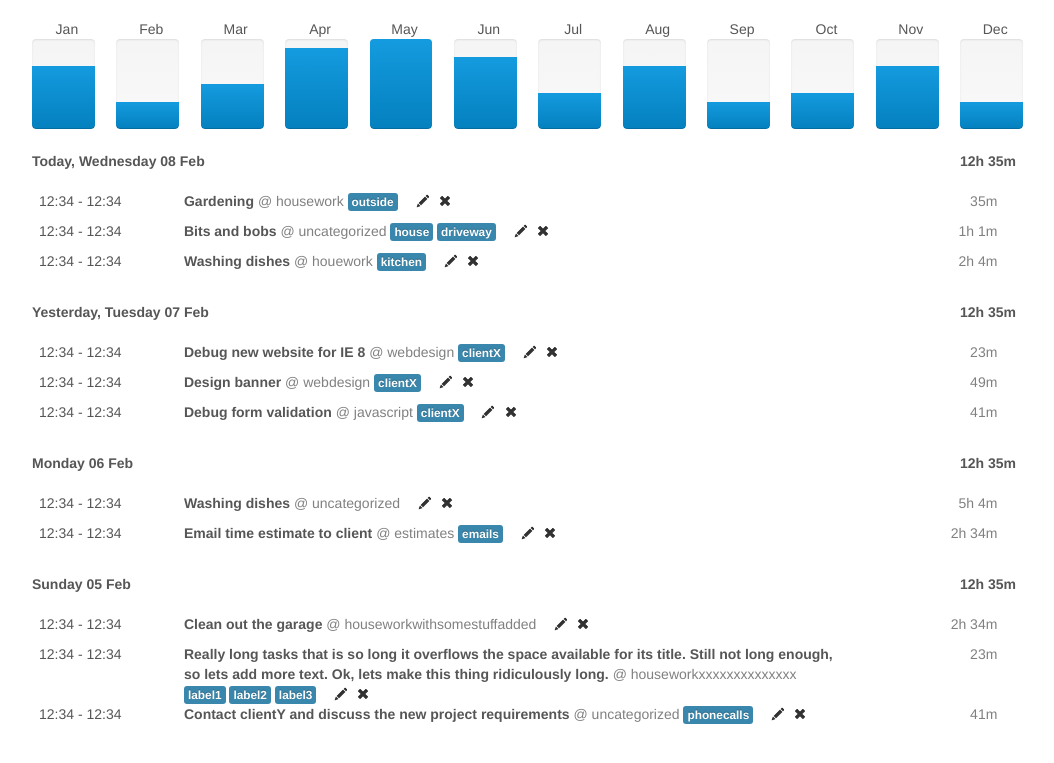
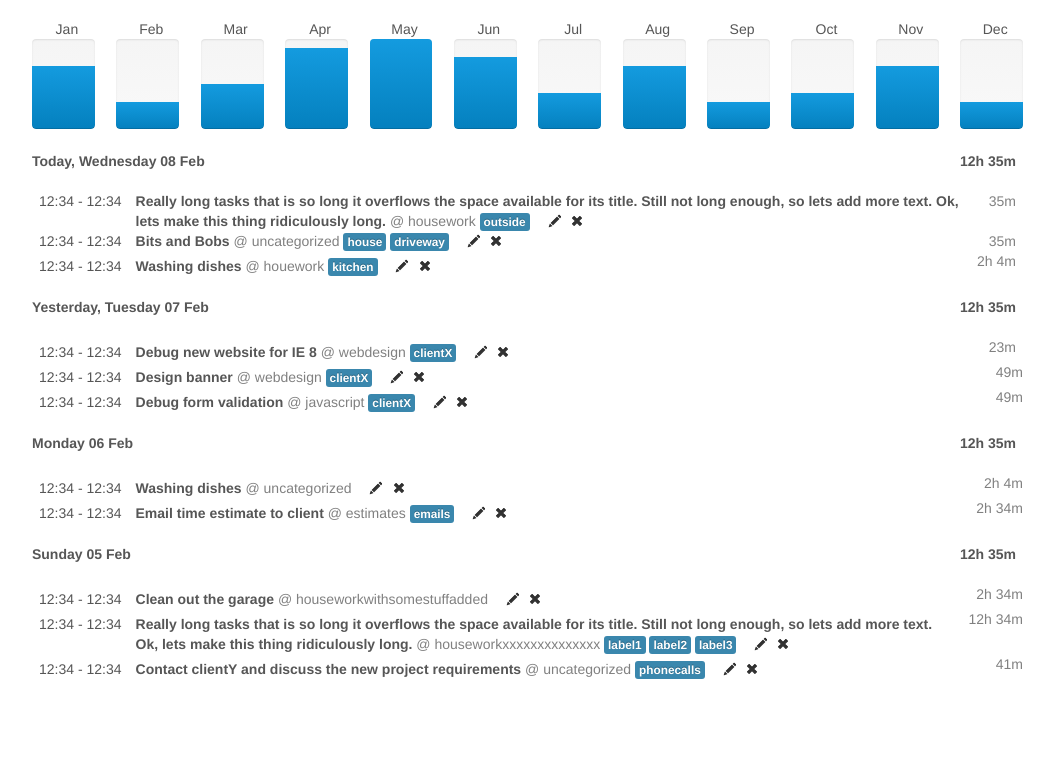
Before and after one commit to jcbrand/klokwerk.js, a plain HTML site: page prototype.html in a window 1280 px wide. Shown: the part 649-1412 px from the top of the page, without its empty margins (109-1163 px from the left). Drawn offline with nearby package versions, Linux system fonts and the light colour scheme.

Commit message:
Fix finished-task rows

```diff
--- a/klokwerk.css
+++ b/klokwerk.css
@@ -168,7 +168,7 @@ span.category {
 }
 
 .hero-unit input#organisation,
-.hero-unit input#task_name {
+.hero-unit input#task-name {
   width: -webkit-calc(100% - 35px);
   width: -moz-calc(100% - 35px);
   width: -o-calc(100% - 35px);
@@ -181,6 +181,25 @@ span.category {
 
 .input-append button.add-on {
     height: inherit;
+}
+
+div.task-times,
+div.task-details,
+div.task-spent {
+    display: table-cell;
+}
+
+div.task-spent,
+div.task-details {
+    padding-left: 1em;
+}
+
+div.task-details {
+    width: 100%;
+}
+
+div.task-times {
+    white-space: nowrap;
 }
 
 time {
--- a/klokwerk.js
+++ b/klokwerk.js
@@ -94,7 +94,7 @@
 
         addTask: function () {
             var $form = this.$el.find('form'),
-                $taskname = $form.find('#task_name'),
+                $taskname = $form.find('#task-name'),
                 arr = $taskname.attr('value').split('@'),
                 desc = arr[0],
                 cat = arr[1] || 'uncategorized',
@@ -123,7 +123,7 @@
             } else {
                 $form.validate({
                     highlight: function () {
-                        $form.find('#task_name').addClass('error').wrap('<span class="control-group error"/>');
+                        $form.find('#task-name').addClass('error').wrap('<span class="control-group error"/>');
                     },
                     submitHandler: $.proxy(function () {
                         this.addTask();
--- a/prototype.html
+++ b/prototype.html
@@ -20,7 +20,7 @@
                 <h1>Kl⚙kwerk &nbsp;<small>Track your time</small></h1>
                 <form class="row-fluid form-inline tracker-form">
                     <span class="span4 input-append">
-                        <input type="text" name="task_name" id="task_name" required="required" autofocus="autofocus" placeholder="What are you doing right now?" tabindex="1"/>
+                        <input type="text" name="task-name" id="task-name" required="required" autofocus="autofocus" placeholder="What are you doing right now?" tabindex="1"/>
                         <a href="#" class="btn help_button" data-toggle="popover" data-placement="bottom" tabindex="-1"
                             data-content="This could be any activity for which you would like to track the time spent. For example designing a flyer, writing an article or fixing a software bug."
                             title="" data-original-title="Name your current activity"><i class="icon-question-sign"></i></a>
@@ -152,45 +152,47 @@
                     <span class="span2"><time class="spent pull-right"><span class="hours">12</span><span class="minutes">35</span></time></span>
                 </p>
                 <ul class="unstyled tasklist">
-                    <li class="finished-task row-fluid clearfix">
-                        <span class="span2"><time>12:34</time> - <time>12:34</time></span>
-                        <span class="span8"><strong class="task_name">
-                            Gardening
-                            </strong><span class="category">housework</span>
+                    <li class="finished-task clearfix">
+                        <div class="task-times"><time>12:34</time> - <time>12:34</time></div>
+                        <div class="task-details">
+                            <strong class="task-name">Really long tasks that is so long it overflows the space
+                            available for its title. Still not long enough, so lets add more text. Ok, lets make this thing
+                            ridiculously long.</strong>
+                            <span class="category">housework</span>
                             <span class="clickable label label-info">outside</span>
                             <i class="clickable icon-pencil"></i>
                             <i class="clickable icon-remove"></i>
-                        </span>
-                        <span class="span2">
-                            <time class="spent pull-right"><span class="minutes">35</span></time>
-                        </span>
+                        </div>
+                        <div class="task-spent">
+                            <time class="spent"><span class="minutes">35</span></time>
+                        </div>
                     </li>
-                    <li class="row-fluid clearfix">
-                        <span class="span2"><time>12:34</time> - <time>12:34</time></span>
-                        <span class="span8">
-                            <strong class="task_name">Bits and bobs</strong>
+                    <li class="finished-task clearfix">
+                        <div class="task-times"><time>12:34</time> - <time>12:34</time></div>
+                        <div class="task-details">
+                            <strong class="task-name">Bits and Bobs</strong>
                             <span class="category">uncategorized</span>
                             <span class="clickable label label-info">house</span>
                             <span class="clickable label label-info">driveway</span>
                             <i class="clickable icon-pencil"></i>
                             <i class="clickable icon-remove"></i>
-                        </span>
-                        <span class="span2">
-                            <time class="spent pull-right"><span class="hours">1</span><span class="minutes">1</span></time>
-                        </span>
+                        </div>
+                        <div class="task-spent">
+                            <time class="spent"><span class="minutes">35</span></time>
+                        </div>
                     </li>
-                    <li class="row-fluid clearfix">
-                        <span class="span2"><time>12:34</time> - <time>12:34</time></span>
-                        <span class="span8">
-                            <strong class="task_name">Washing dishes</strong>
+                    <li class="finished-task clearfix">
+                        <div class="task-times"><time>12:34</time> - <time>12:34</time></div>
+                        <div class="task-details">
+                            <strong class="task-name">Washing dishes</strong>
                             <span class="category">houework</span>
                             <span class="clickable label label-info">kitchen</span>
                             <i class="clickable icon-pencil"></i>
                             <i class="clickable icon-remove"></i>
-                        </span>
-                        <span class="span2">
+                        </div>
+                        <div class="task-spent">
                             <time class="spent pull-right"><span class="hours">2</span><span class="minutes">4</span></time>
-                        </span>
+                        </div>
                     </li>
                 </ul>
                 <p class="row-fluid day_heading">
@@ -198,44 +200,44 @@
                     <span class="span2"><time class="spent pull-right"><span class="hours">12</span><span class="minutes">35</span></time></span>
                 </p>
                 <ul class="unstyled tasklist">
-                    <li class="row-fluid clearfix">
-                        <span class="span2"><time>12:34</time> - <time>12:34</time></span>
-                        <span class="span8">
-                            <strong class="task_name">Debug new website for IE 8</strong>
+                    <li class="finished-task clearfix">
+                        <div class="task-times"><time>12:34</time> - <time>12:34</time></div>
+                        <div class="task-details">
+                            <strong class="task-name">Debug new website for IE 8</strong>
                             <span class="category">webdesign</span>
                             <span class="clickable label label-info">clientX</span>
                             <i class="clickable icon-pencil"></i>
                             <i class="clickable icon-remove"></i>
-                        </span>
-                        <span class="span2">
+                        </div>
+                        <div class="task-spent">
                             <time class="spent pull-right"><span class="minutes">23</span></time>
-                        </span>
+                        </div>
                     </li>
-                    <li class="row-fluid clearfix">
-                        <span class="span2"><time>12:34</time> - <time>12:34</time></span>
-                        <span class="span8">
-                            <strong class="task_name">Design banner</strong>
+                    <li class="finished-task row-fluid clearfix">
+                        <div class="task-times"><time>12:34</time> - <time>12:34</time></div>
+                        <div class="task-details">
+                            <strong class="task-name">Design banner</strong>
                             <span class="category">webdesign</span>
                             <span class="clickable label label-info">clientX</span>
                             <i class="clickable icon-pencil"></i>
                             <i class="clickable icon-remove"></i>
-                        </span>
-                        <span class="span2">
+                        </div>
+                        <div class="task-spent">
                             <time class="spent pull-right"><span class="minutes">49</span></time>
-                        </span>
+                        </div>
                     </li>
-                    <li class="row-fluid clearfix">
-                        <span class="span2"><time>12:34</time> - <time>12:34</time></span>
-                        <span class="span8">
-                            <strong class="task_name">Debug form validation</strong>
+                    <li class="finished-task row-fluid clearfix">
+                        <div class="task-times"><time>12:34</time> - <time>12:34</time></div>
+                        <div class="task-details">
+                            <strong class="task-name">Debug form validation</strong>
                             <span class="category">javascript</span>
                             <span class="clickable label label-info">clientX</span>
                             <i class="clickable icon-pencil"></i>
                             <i class="clickable icon-remove"></i>
-                        </span>
-                        <span class="span2">
-                            <time class="spent pull-right"><span class="minutes">41</span></time>
-                        </span>
+                        </div>
+                        <div class="task-spent">
+                            <time class="spent pull-right"><span class="minutes">49</span></time>
+                        </div>
                     </li>
                 </ul>
                 <p class="row-fluid day_heading">
@@ -243,30 +245,30 @@
                     <span class="span2"><time class="spent pull-right"><span class="hours">12</span><span class="minutes">35</span></time></span>
                 </p>
                 <ul class="unstyled tasklist">
-                    <li class="row-fluid clearfix">
-                        <span class="span2"><time>12:34</time> - <time>12:34</time></span>
-                        <span class="span8">
-                            <strong class="task_name">Washing dishes</strong>
+                    <li class="finished-task row-fluid clearfix">
+                        <div class="task-times"><time>12:34</time> - <time>12:34</time></div>
+                        <div class="task-details">
+                            <strong class="task-name">Washing dishes</strong>
                             <span class="category">uncategorized</span>
                             <i class="clickable icon-pencil"></i>
                             <i class="clickable icon-remove"></i>
-                        </span>
-                        <span class="span2">
-                            <time class="spent pull-right"><span class="hours">5</span><span class="minutes">4</span></time>
-                        </span>
+                        </div>
+                        <div class="task-spent">
+                            <time class="spent pull-right"><span class="hours">2</span><span class="minutes">4</span></time>
+                        </div>
                     </li>
-                    <li class="row-fluid clearfix">
-                        <span class="span2"><time>12:34</time> - <time>12:34</time></span>
-                        <span class="span8">
-                            <strong class="task_name">Email time estimate to client</strong>
+                    <li class="finished-task row-fluid clearfix">
+                        <div class="task-times"><time>12:34</time> - <time>12:34</time></div>
+                        <div class="task-details">
+                            <strong class="task-name">Email time estimate to client</strong>
                             <span class="category">estimates</span>
                             <span class="clickable label label-info">emails</span>
                             <i class="clickable icon-pencil"></i>
                             <i class="clickable icon-remove"></i>
-                        </span>
-                        <span class="span2">
+                        </div>
+                        <div class="task-spent">
                             <time class="spent pull-right"><span class="hours">2</span><span class="minutes">34</span></time>
-                        </span>
+                        </div>
                     </li>
                 </ul>
                 <p class="row-fluid day_heading">
@@ -274,22 +276,22 @@
                     <span class="span2"><time class="spent pull-right"><span class="hours">12</span><span class="minutes">35</span></time></span>
                 </p>
                 <ul class="unstyled tasklist">
-                    <li class="row-fluid clearfix">
-                        <span class="span2"><time>12:34</time> - <time>12:34</time></span>
-                        <span class="span8">
-                            <strong class="task_name">Clean out the garage</strong>
+                    <li class="finished-task row-fluid clearfix">
+                        <div class="task-times"><time>12:34</time> - <time>12:34</time></div>
+                        <div class="task-details">
+                            <strong class="task-name">Clean out the garage</strong>
                             <span class="category">houseworkwithsomestuffadded</span>
                             <i class="clickable icon-pencil"></i>
                             <i class="clickable icon-remove"></i>
-                        </span>
-                        <span class="span2">
+                        </div>
+                        <div class="task-spent">
                             <time class="spent pull-right"><span class="hours">2</span><span class="minutes">34</span></time>
-                        </span>
+                        </div>
                     </li>
-                    <li class="row-fluid clearfix">
-                        <span class="span2"><time>12:34</time> - <time>12:34</time></span>
-                        <span class="span8">
-                            <strong class="task_name" >Really long tasks that is so long it overflows the space
+                    <li class="finished-task row-fluid clearfix">
+                        <div class="task-times"><time>12:34</time> - <time>12:34</time></div>
+                        <div class="task-details">
+                            <strong class="task-name" >Really long tasks that is so long it overflows the space
                             available for its title. Still not long enough, so lets add more text. Ok, lets make this thing
                             ridiculously long.</strong>
                             <span class="category">houseworkxxxxxxxxxxxxxx</span>
@@ -298,23 +300,23 @@
                             <span class="clickable label label-info">label3</span>
                             <i class="clickable icon-pencil"></i>
                             <i class="clickable icon-remove"></i>
-                        </span>
-                        <span class="span2">
-                            <time class="spent pull-right"><span class="minutes">23</span></time>
-                        </span>
+                        </div>
+                        <div class="task-spent">
+                            <time class="spent pull-right"><span class="hours">12</span><span class="minutes">34</span></time>
+                        </div>
                     </li>
-                    <li class="row-fluid clearfix">
-                        <span class="span2"><time>12:34</time> - <time>12:34</time></span>
-                        <span class="span8">
-                            <strong class="task_name">Contact clientY and discuss the new project requirements</strong>
+                    <li class="finished-task row-fluid clearfix">
+                        <div class="task-times"><time>12:34</time> - <time>12:34</time></div>
+                        <div class="task-details">
+                            <strong class="task-name">Contact clientY and discuss the new project requirements</strong>
                             <span class="category">uncategorized</span>
                             <span class="clickable label label-info">phonecalls</span>
                             <i class="clickable icon-pencil"></i>
                             <i class="clickable icon-remove"></i>
-                        </span>
-                        <span class="span2">
+                        </div>
+                        <div class="task-spent">
                             <time class="spent pull-right"><span class="minutes">41</span></time>
-                        </span>
+                        </div>
                     </li>
                 </ul>
             </div>
```
